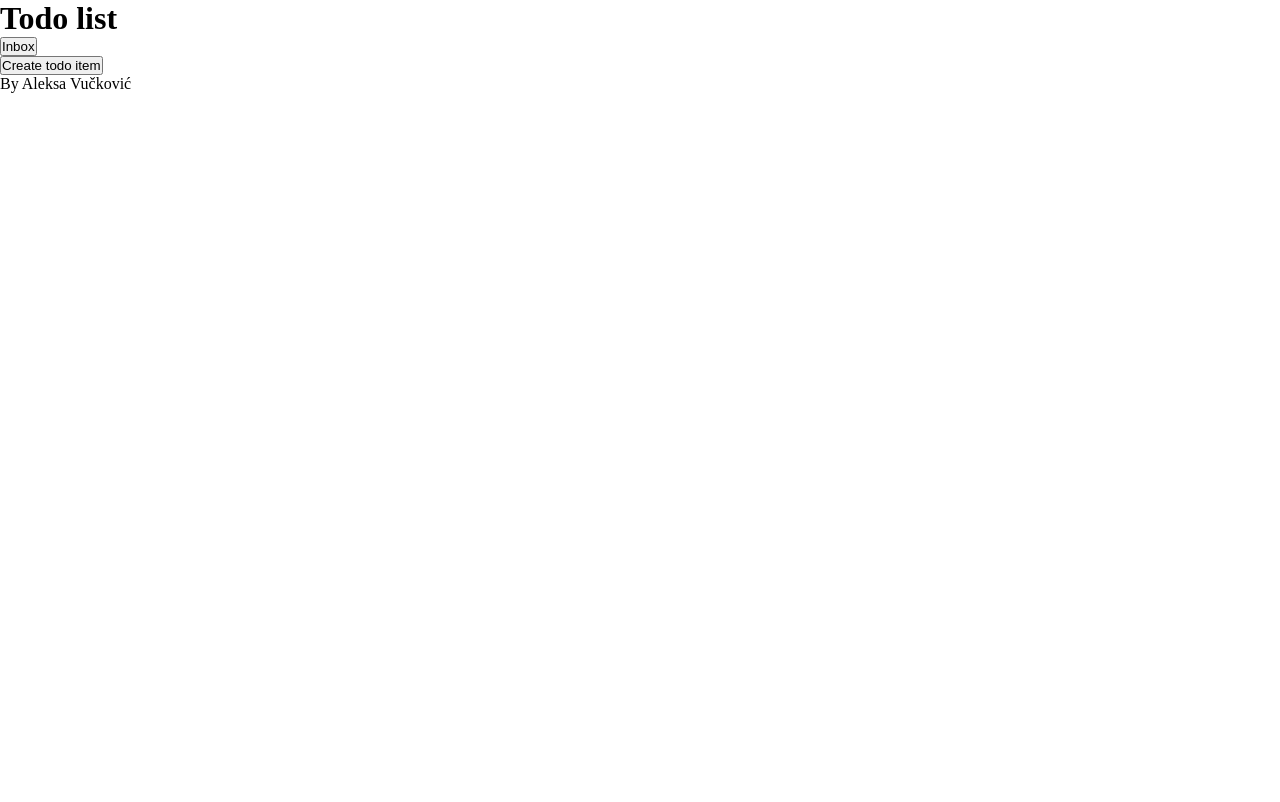
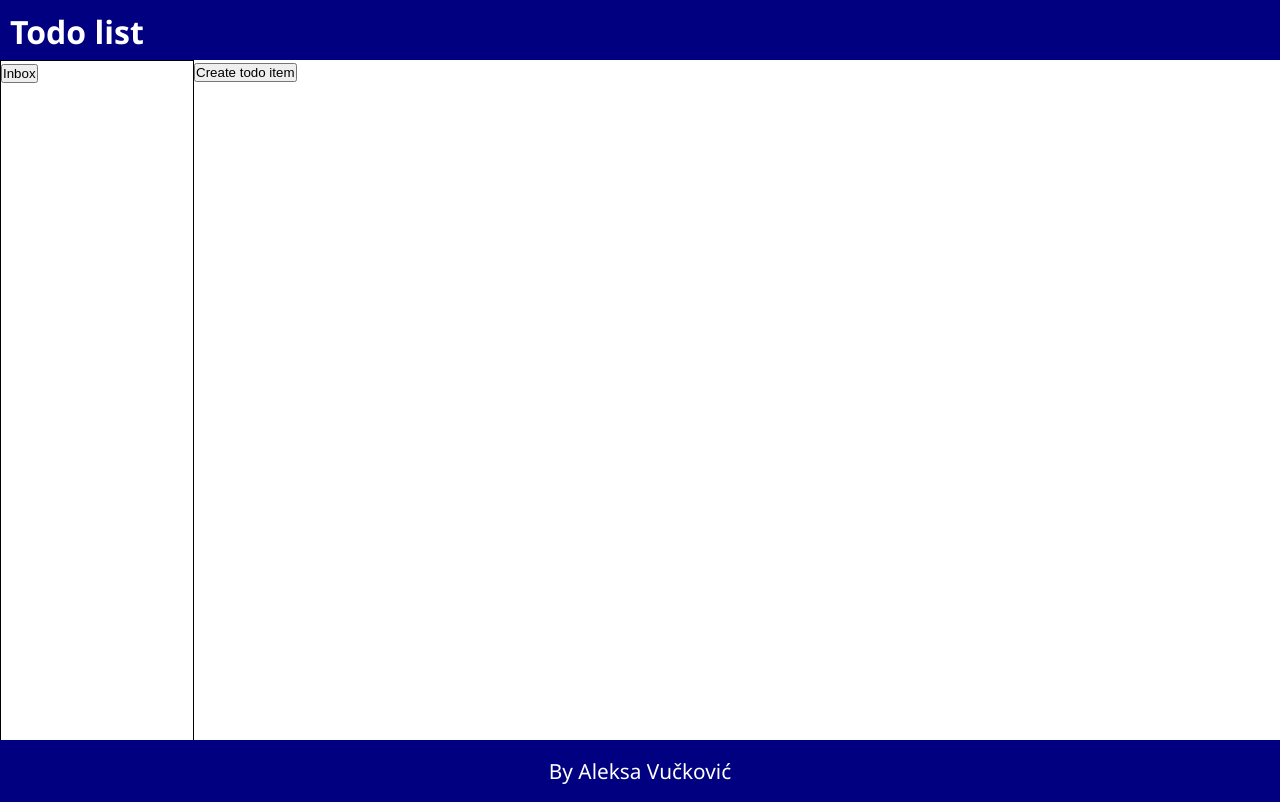
Before and after one commit to vuckoviic/todo-list, a website built with webpack: page dist/index.html in a window 1280 px wide. Built offline with nearby package versions, Linux system fonts and the light colour scheme.

Commit message:
Organize elements and style them

```diff
--- a/dist/index.html
+++ b/dist/index.html
@@ -8,12 +8,11 @@
     <link rel="stylesheet" href="style.css">
 </head>
 <body>
-
     <header>
         <h1>Todo list</h1>
     </header>
 
-    <div class="centre">
+    <div class="container">
 
         <div id="projects">
             <button>Inbox</button>
--- a/dist/style.css
+++ b/dist/style.css
@@ -2,3 +2,40 @@
     margin: 0;
     padding: 0;
 }
+
+body {
+    display: flex;
+    flex-direction: column;
+    font-family: 'Segoe UI', Tahoma, Geneva, Verdana, sans-serif;
+    min-height: 100vh;
+}
+
+header {
+    background-color: navy;
+    color: white;
+    padding: 10px;
+    height: 5vh;
+}
+
+footer {
+    background-color: navy;
+    color: white;
+    font-size: 1.3em;
+    padding: 11px;
+    display: flex;
+    justify-content: center;
+    align-items: center;
+    margin-top: auto;
+    height: 5vh;
+}
+
+.container {
+    display: flex;
+    height: 85vh;
+}
+
+#projects {
+    border: 1px solid black;
+    width: 15%;
+    height: 100%;
+}
```
